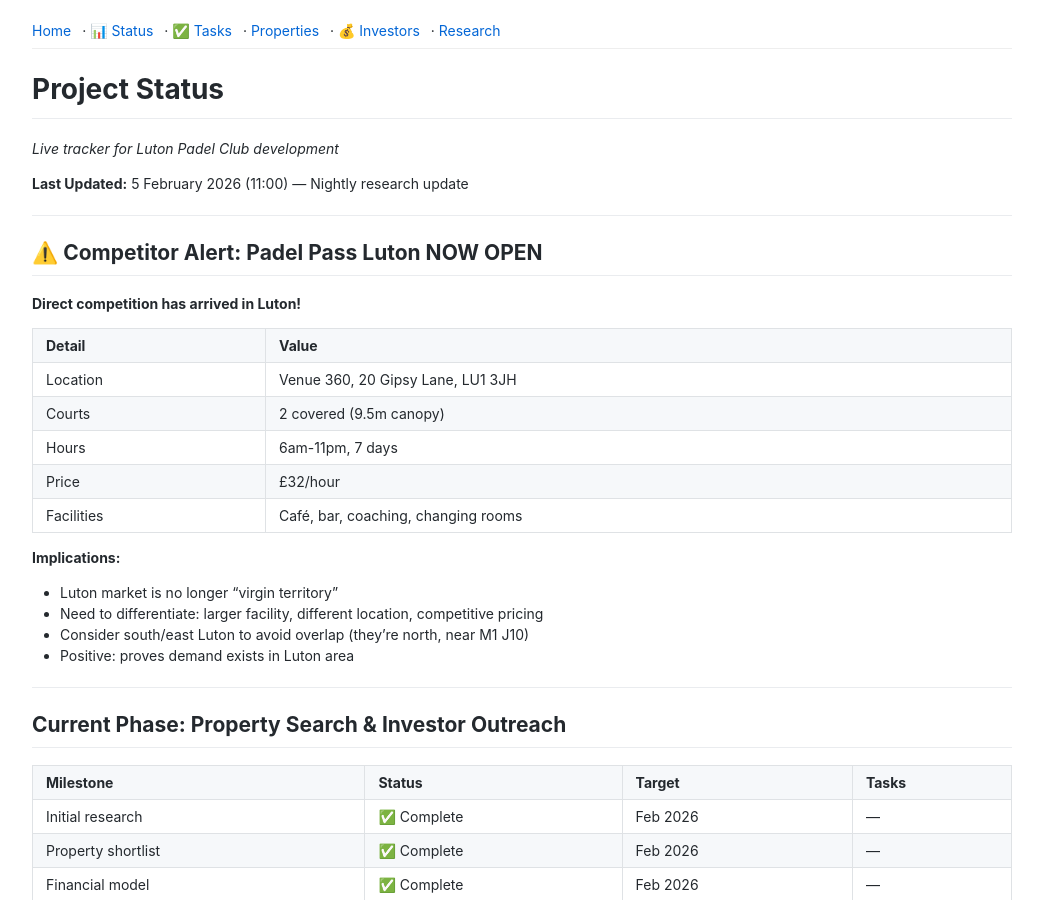
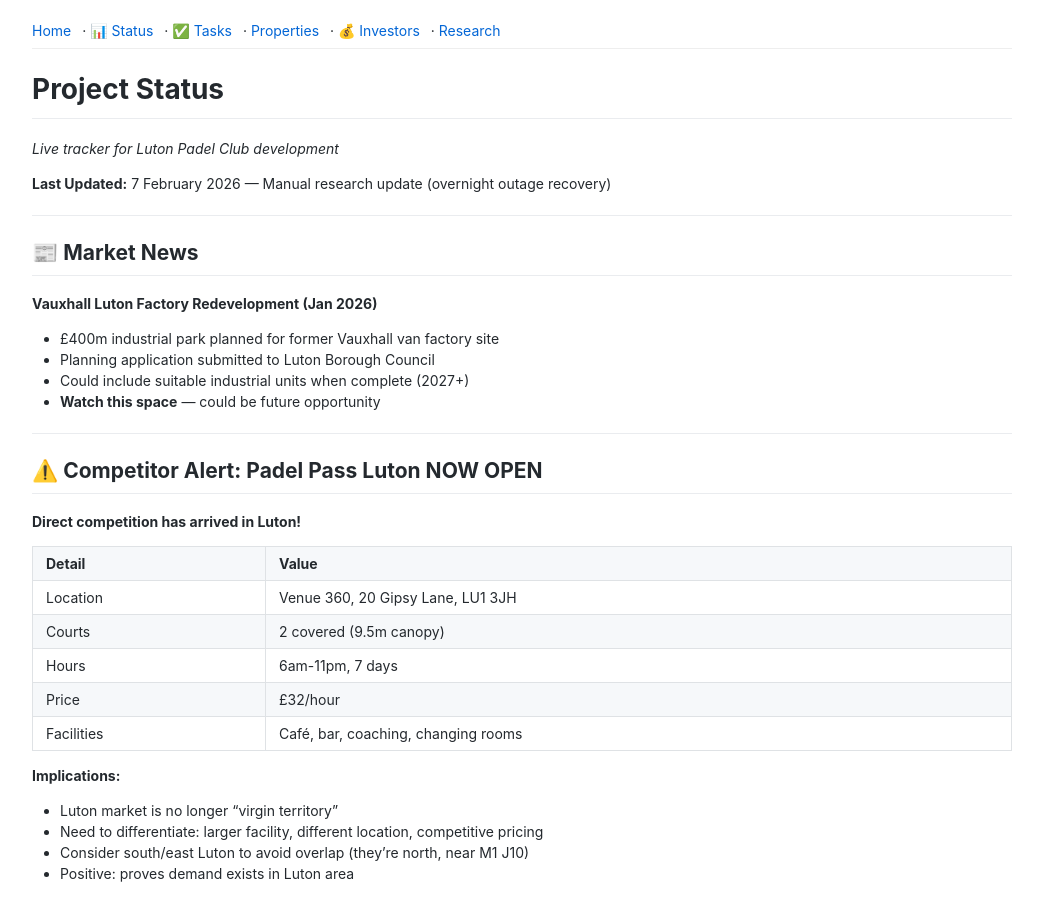
Before and after one commit to ayazabbas/padel-club, a Jekyll site: the page built from project-status.md, in a window 1280 px wide and 900 px high. Shown: the whole window, without its empty margins (118-1161 px from the left). Built offline with Jekyll 4.4.1, drawn with Linux system fonts in a browser that asks for light colours; some of the changed text lies outside the part shown.

Commit message:
Research update 7 Feb 2026 - manual scan (overnight outage recovery)
- Updated property search dates
- Added rejected: 7 Greenhill Crescent (UNDER OFFER), Horizon Point (too large)
- Added news: Vauxhall Luton £400m redevelopment (future watch)
- Note: Luton planning portal down for maintenance
- Reddit scan: no new operator insights
- All dates updated to 7 Feb 2026

```diff
--- a/project-status.md
+++ b/project-status.md
@@ -7,7 +7,17 @@ title: Project Status
 
 *Live tracker for Luton Padel Club development*
 
-**Last Updated:** 5 February 2026 (11:00) — Nightly research update
+**Last Updated:** 7 February 2026 — Manual research update (overnight outage recovery)
+
+---
+
+## 📰 Market News
+
+**Vauxhall Luton Factory Redevelopment (Jan 2026)**
+- £400m industrial park planned for former Vauxhall van factory site
+- Planning application submitted to Luton Borough Council
+- Could include suitable industrial units when complete (2027+)
+- **Watch this space** — could be future opportunity
 
 ---
 
@@ -82,6 +92,10 @@ title: Project Status
 
 ## Immediate Actions
 
+### ⚠️ Note: Luton Planning Portal
+
+The Luton Borough Council planning portal is currently **offline for maintenance** (as of 7 Feb 2026). Unable to check for new sports/padel applications. Check again next week.
+
 ### This Week (3-9 Feb 2026)
 
 - [ ] Contact David Charles — Laporte (size, price, leisure use)
```
Also changed, not shown: enquiry-templates.md (+1 -1 lines), properties-assessed.json (+30 -2 lines), property-search.md (+1 -1 lines), research/operator-insights.md (+2 -2 lines), tasks/property-enquiries.md (+1 -1 lines).
